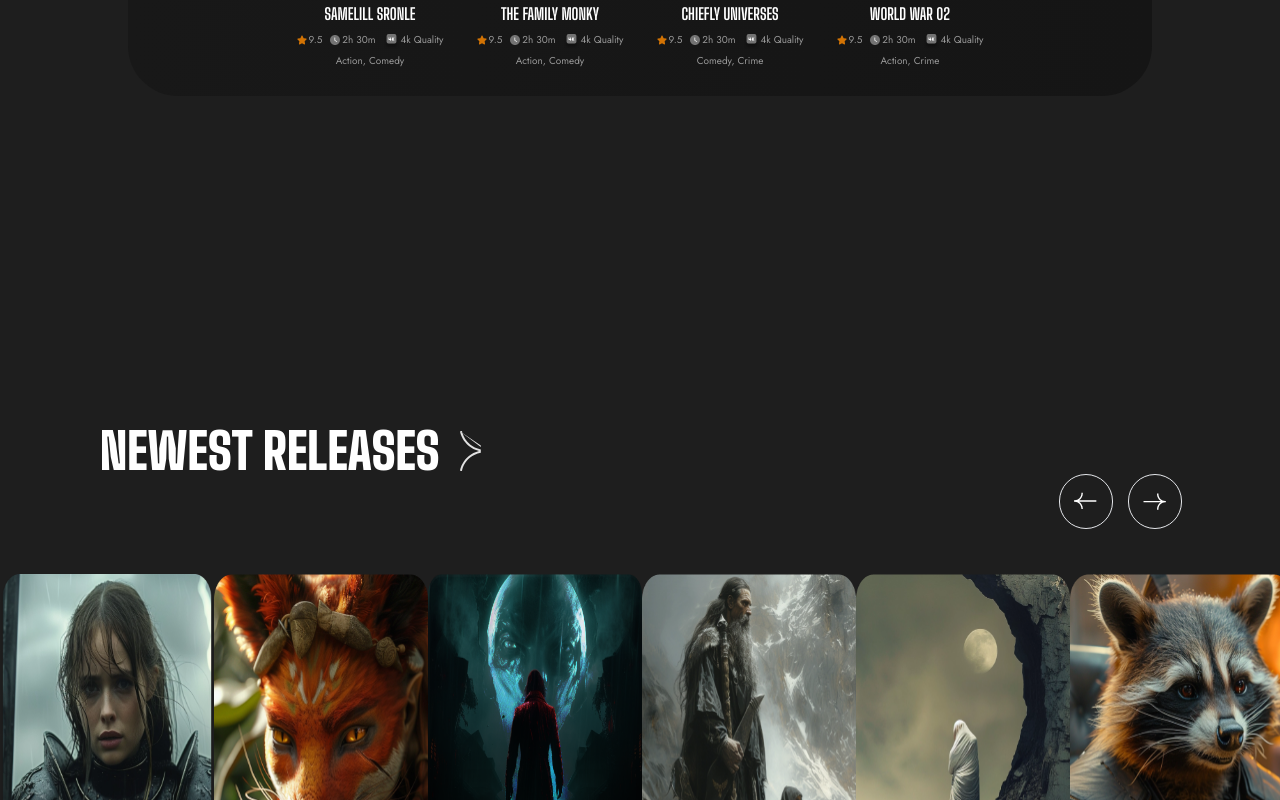
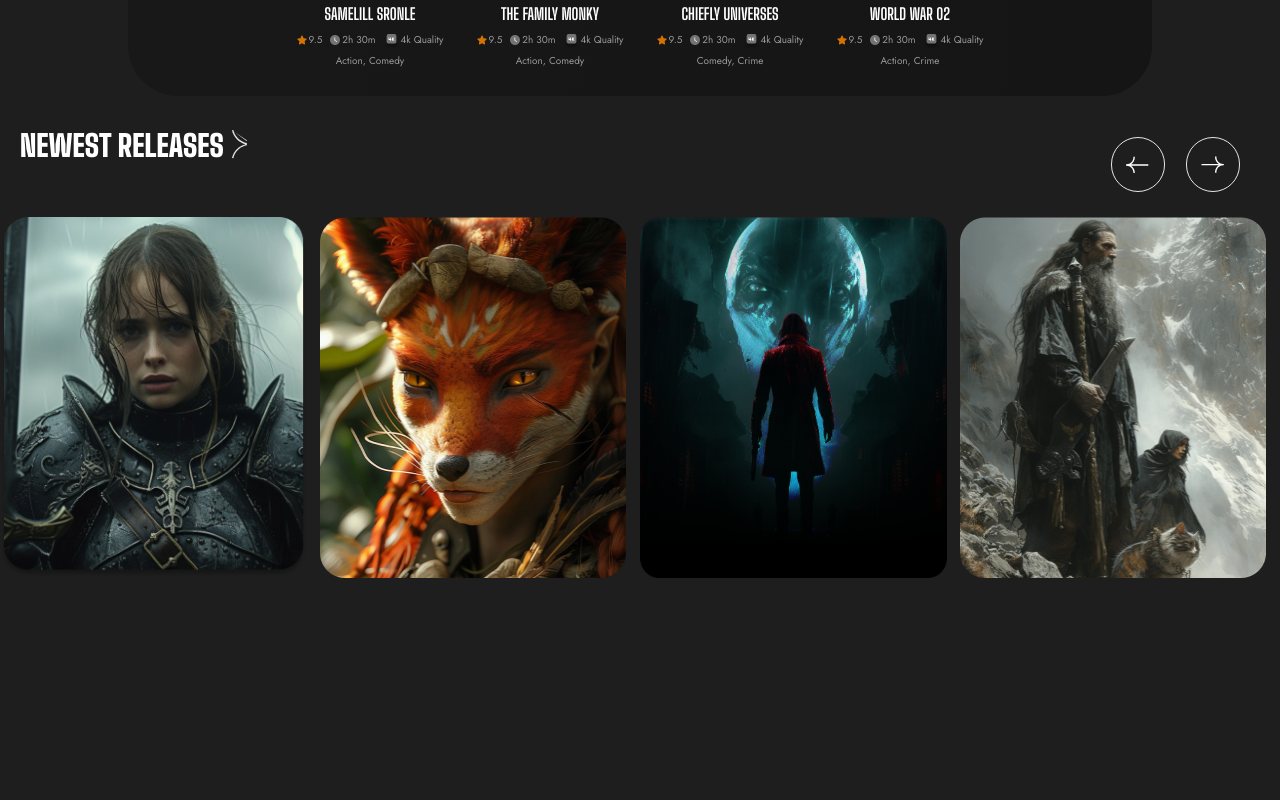
Before and after one commit to Mr-Rafiqul-Islam/design-task-file, a React (Vite) app: page / in a window 1280 px wide. Shown: the part 800-1600 px from the top of the page. After the commit the page ends 1488 px from the top, so only its background shows below. Built offline with nearby package versions, Linux system fonts and the light colour scheme.

Commit message:
finally completed

```diff
--- a/src/components/FeatureCard.jsx
+++ b/src/components/FeatureCard.jsx
@@ -37,7 +37,7 @@ function FeatureCard({
           </p>
           <p className="text-para flex gap-x-[2px] 2xl:gap-x-[5px] items-center font-jost font-normal  text-[10px] 2xl:text-base capitalize">
             {resulation.toLowerCase() === "4k quality" ? (
-              <Image src={quality} className="2xl:-mb-[9px] -mb-[3px] w-[15px]" />
+              <Image src={quality} className="2xl:-mb-[9px] -mb-[3px] w-[15px] 2xl:w-auto" />
             ) : (
               <RiHdLine className="text-white" size={20} />
             )}{" "}
--- a/src/components/MovieTiles.jsx
+++ b/src/components/MovieTiles.jsx
@@ -19,20 +19,20 @@ function MovieTiles({ thumbnail, title, rating, duration, genre, resulation }) {
       <div className="absolute transition-all duration-300 -bottom-[115px] left-[25px] group-hover:bottom-[25px]">
         <div className="flex flex-col items-start gap-y-[5px]">
           {/* title */}
-          <h3 className="font-bigShoulder font-bold text-[35px] leading-[40px] text-white uppercase">
+          <h3 className="font-bigShoulder font-bold text-[30px] 2xl:text-[35px] leading-[40px] text-white uppercase">
             {title}
           </h3>
           {/* details */}
-          <div className="flex justify-start items-center gap-x-[15px]">
-            <p className="text-para flex gap-x-[5px] items-center font-jost font-normal text-base">
+          <div className="flex justify-start items-center gap-x-2 2xl:gap-x-4">
+            <p className="text-para flex gap-x-[2px] 2xl:gap-x-[5px] items-center font-jost font-normal text-[10px] 2xl:text-base">
               <FaStar className="text-[#D27304]" /> {rating}
             </p>
-            <p className="text-para flex gap-x-[5px] items-center font-jost font-normal text-base">
-              <Image src={Time} /> {duration}
+            <p className="text-para flex gap-x-[2px] 2xl:gap-x-[5px] items-center font-jost font-normal text-[10px] 2xl:text-base">
+              <Image src={Time} className={"w-[10px] 2xl:w-[14px]"}/> {duration}
             </p>
-            <p className="text-para flex gap-x-[5px] items-center font-jost font-normal text-base capitalize">
+            <p className="text-para flex gap-x-[2px] 2xl:gap-x-[5px] items-center font-jost font-normal  text-[10px] 2xl:text-base capitalize">
               {resulation.toLowerCase() === "4k quality" ? (
-                <Image src={quality} className="-mb-[9px]" />
+                <Image src={quality} className="2xl:-mb-[9px] -mb-[3px] w-[15px] 2xl:w-auto" />
               ) : (
                 <RiHdLine className="text-white" size={20} />
               )}{" "}
--- a/src/components/NextArrow.jsx
+++ b/src/components/NextArrow.jsx
@@ -6,7 +6,7 @@ function NextArrow({ onClick }) {
   return (
     <div
       onClick={onClick}
-      className="absolute right-[98px] -top-[100px] cursor-pointer"
+      className="absolute -top-[80px] right-[40px] 2xl:right-[98px] 2xl:-top-[100px] cursor-pointer"
     >
       <div className="w-[54.43px] h-[54.5px] rounded-full border hover:arrow-gradient grid place-content-center transition-all duration-500">
         <Image src={rightarrow} />
--- a/src/components/PrevArrow.jsx
+++ b/src/components/PrevArrow.jsx
@@ -6,7 +6,7 @@ function PrevArrow({ onClick }) {
   return (
     <div
       onClick={onClick}
-      className="absolute right-[167px] -top-[100px] cursor-pointer"
+      className="absolute -top-[80px] right-[115px] 2xl:right-[167px] 2xl:-top-[100px] cursor-pointer"
     >
       <div className="w-[54.43px] h-[54.5px] rounded-full border hover:arrow-gradient transition-all duration-500 grid place-content-center">
         <Image src={leftarrow} />
--- a/src/components/SubHeading.jsx
+++ b/src/components/SubHeading.jsx
@@ -4,9 +4,9 @@ import haedingStyle from '../assets/icons/Subtract.svg'
 import cn from '../lib/cn'
 function SubHeading({text,className}) {
   return (
-    <div className={cn("flex gap-x-5 items-center ms-[100px] mb-[45px]",className)}>
-        <h2 className='font-bigShoulder font-black text-[50px] leading-[60px] uppercase text-white'>{text}</h2>
-        <Image src={haedingStyle}/>
+    <div className={cn("flex gap-x-2 2xl:gap-x-5 items-center ms-[20px] 2xl:ms-[100px] mb-[10px] 2xl:mb-[45px]",className)}>
+        <h2 className='font-bigShoulder font-black text-xl md:text-[30px] 2xl:text-[50px] 2xl:leading-[60px] uppercase text-white'>{text}</h2>
+        <Image src={haedingStyle} className={`w-[15px] 2xl:w-auto`}/>
     </div>
   )
 }
--- a/src/components/layouts/NewReleases.jsx
+++ b/src/components/layouts/NewReleases.jsx
@@ -28,6 +28,50 @@ function NewReleases() {
     cssEase: "linear",
     nextArrow: <NextArrow />,
     prevArrow: <PrevArrow />,
+    responsive: [
+      {
+        breakpoint: 1800,
+        settings: {
+          slidesToShow: 5,
+          slidesToScroll: 3,
+          infinite: true,
+          dots: false
+        }
+      },
+      {
+        breakpoint: 1536,
+        settings: {
+          slidesToShow: 4,
+          slidesToScroll: 3,
+          infinite: true,
+          dots: false
+        }
+      },
+      {
+        breakpoint: 1024,
+        settings: {
+          slidesToShow: 3,
+          slidesToScroll: 3,
+          infinite: true,
+          dots: false
+        }
+      },
+      {
+        breakpoint: 768,
+        settings: {
+          slidesToShow: 2,
+          slidesToScroll: 2,
+          initialSlide: 2
+        }
+      },
+      {
+        breakpoint: 480,
+        settings: {
+          slidesToShow: 2,
+          slidesToScroll: 1
+        }
+      }
+    ]
   };
   //   for slider data
   const movies = [
@@ -58,7 +102,7 @@ function NewReleases() {
   ];
 
   return (
-    <section className="mt-[506px] pb-[60px]">
+    <section className="mt-7 xl:mt-[215px] 2xl:mt-[506px] pb-[60px]">
       <SubHeading text={"newest releases"} />
       {/* slider */}
       <div className="pt-[48px] pb-[50px]">
--- a/src/pages/Home.jsx
+++ b/src/pages/Home.jsx
@@ -55,9 +55,9 @@ function Home() {
   // for slider settings
   const settings = {
     dots: true,
-    arrows:false,
+    arrows: false,
     infinite: true,
-    autoplay: false,
+    autoplay: true,
     speed: 2000,
     autoplaySpeed: 4000,
     pauseOnHover: false,
@@ -74,7 +74,15 @@ function Home() {
         style={{
           position: "absolute",
           top:
-            windowWidth < 640 ? "60px" : windowWidth < 768 ? "110px" : windowWidth < 1280 ? "130px" :windowWidth < 1800 ? "255px" : "394px",
+            windowWidth < 640
+              ? "60px"
+              : windowWidth < 768
+              ? "110px"
+              : windowWidth < 1280
+              ? "130px"
+              : windowWidth < 1800
+              ? "255px"
+              : "394px",
           left:
             windowWidth < 640 ? "10px" : windowWidth < 1800 ? "15px" : "55px",
           transform: "translateY(-50%)",
```
